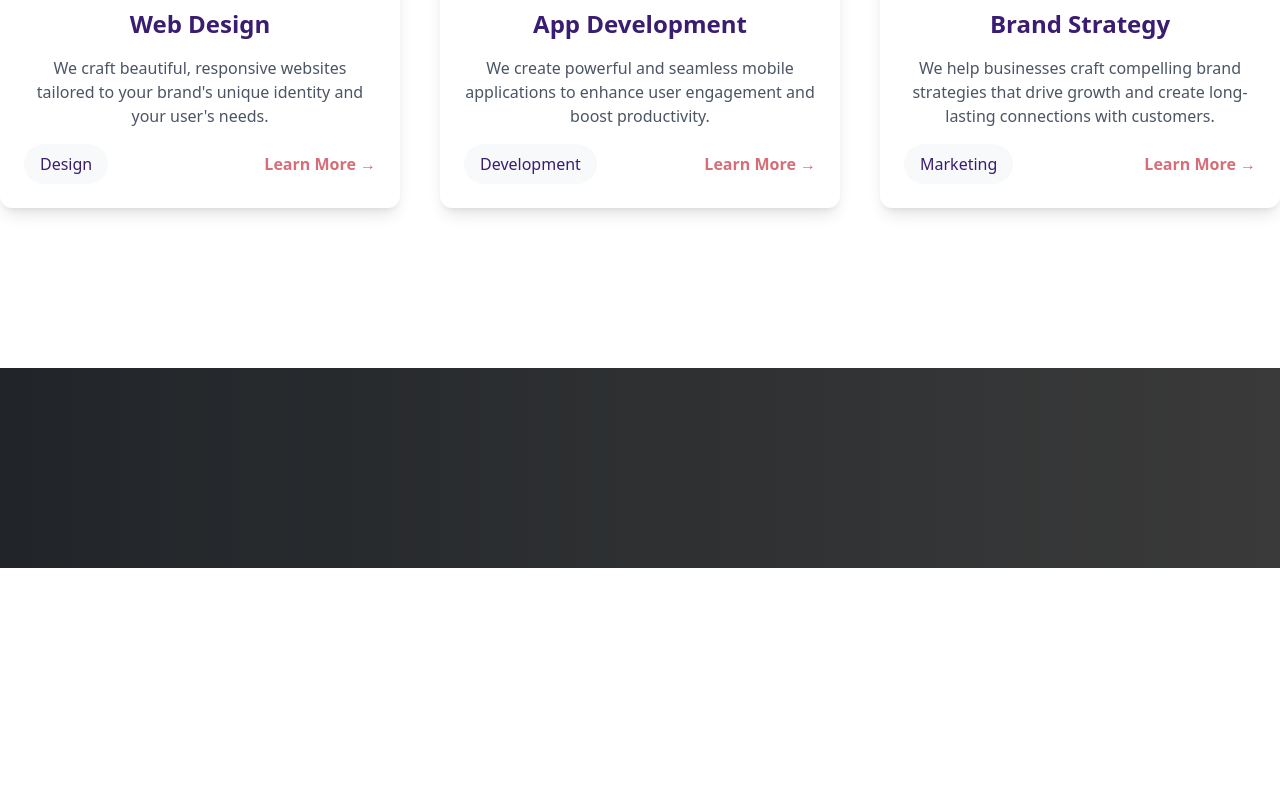
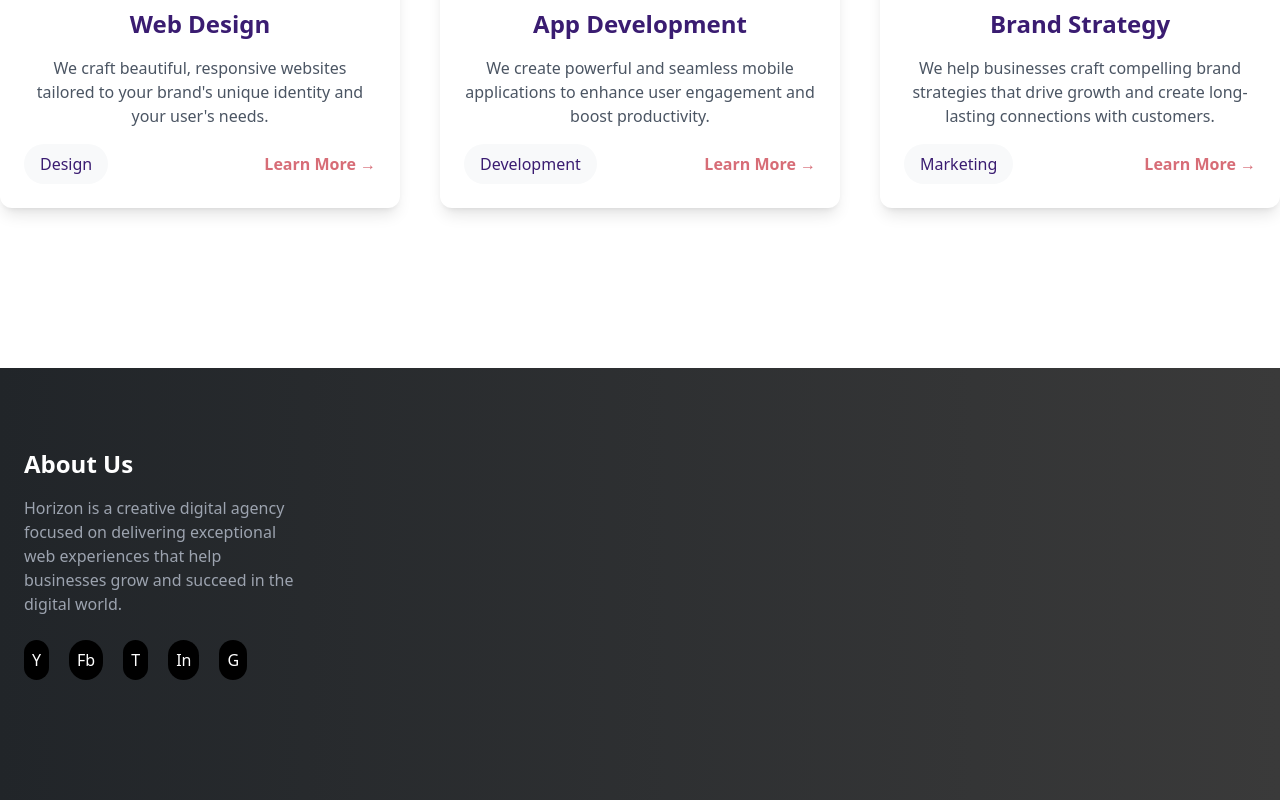
Before and after one commit to ItzRahul-ai/telwind-Portfoliio, a plain HTML site: page index.html in a window 1280 px wide. Shown: the part 956-1756 px from the top of the page. Before the commit the page ends 1524 px from the top, so only its background shows below. Drawn offline with nearby package versions, Linux system fonts and the light colour scheme.

Commit message:
add about us column

```diff
--- a/index.html
+++ b/index.html
@@ -86,6 +86,18 @@
     <footer class="bg-gradient-to-r from-[#212529] to-[#3a3a3a] text-white py-20">
         <div class="max-w-screen-xl mx-auto px-6">
             <div class="grid grid-cols-1 sm:grid-cols-2 lg:grid-cols-4 gap-10 mb-10">
+                <!-- About Us column -->
+                <div>
+                    <h2 class="text-2xl font-semibold mb-4">About Us</h2>
+                    <p class="text-gray-400 mb-6">Horizon is a creative digital agency focused on delivering exceptional web experiences that help businesses grow and succeed in the digital world.</p>
+                    <div class="flex gap-5">
+                        <a href="#" class="bg-black p-2 rounded-full text-white">Y</a>
+                        <a href="#" class="bg-black p-2 rounded-full text-white">Fb</a>
+                        <a href="#" class="bg-black p-2 rounded-full text-white">T</a>
+                        <a href="#" class="bg-black p-2 rounded-full text-white">In</a>
+                        <a href="#" class="bg-black p-2 rounded-full text-white">G</a>
+                    </div>
+                </div>
 
 </body>
 
```
